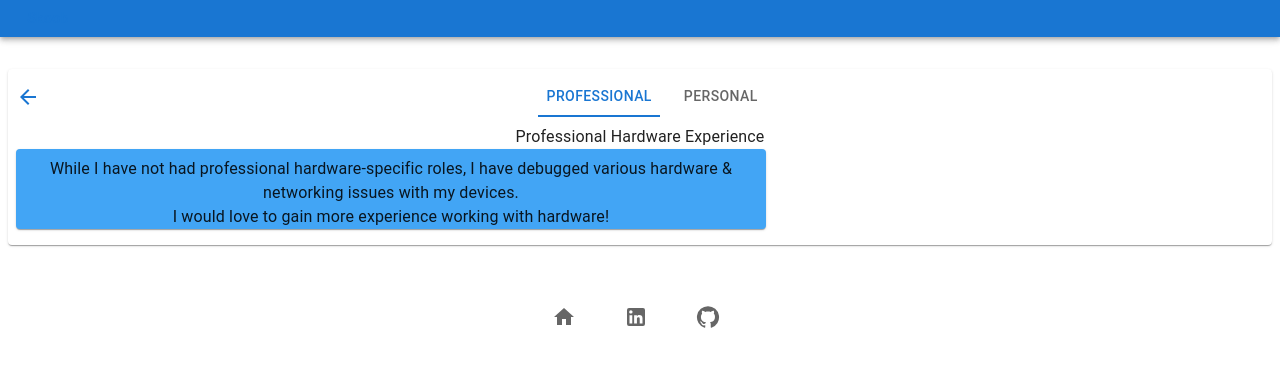
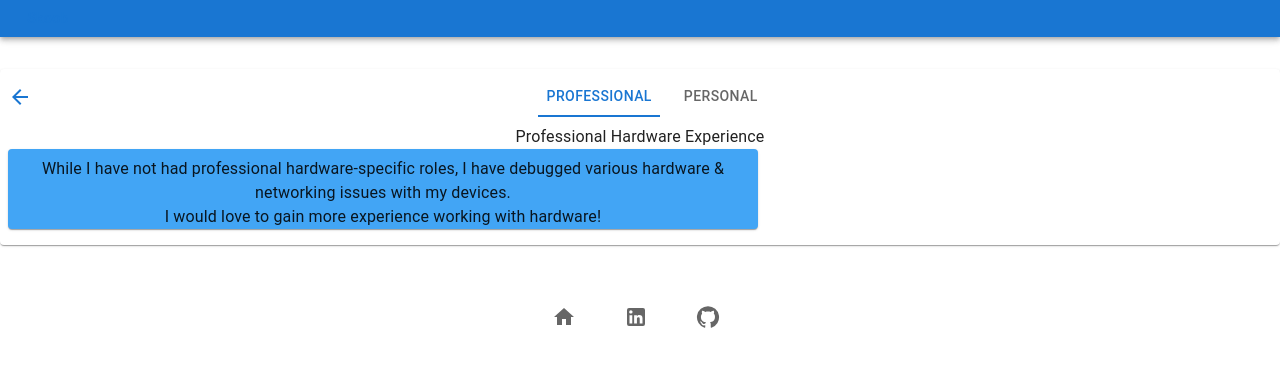
Before and after one commit to skoobydont/portfolio, a React (Create React App) app: page /portfolio/hardware in a window 1280 px wide. Shown: the top 366 px of the page. Built offline with nearby package versions, Linux system fonts and the light colour scheme.

Commit message:
padding for soft+hard ware and margin for centering

```diff
--- a/src/pages/HardwareExperiencePage.tsx
+++ b/src/pages/HardwareExperiencePage.tsx
@@ -11,7 +11,9 @@ const useStyles = makeStyles((theme) => ({
   root: {
     display: 'flex',
     flexDirection: 'column',
-    padding: theme.spacing(1),
+    paddingTop: theme.spacing(1),
+    paddingBottom: theme.spacing(1),
+    margin: 'auto',
   },
 }));
 
--- a/src/pages/SoftwareExperiencePage.tsx
+++ b/src/pages/SoftwareExperiencePage.tsx
@@ -11,7 +11,9 @@ const useStyles = makeStyles((theme) => ({
   root: {
     display: 'flex',
     flexDirection: 'column',
-    padding: theme.spacing(1),
+    paddingTop: theme.spacing(1),
+    paddingBottom: theme.spacing(1),
+    margin: 'auto',
   },
 }));
 
```
